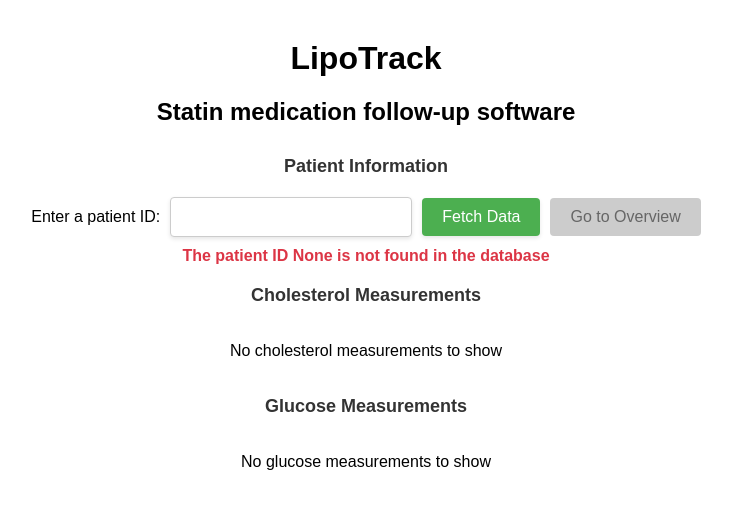
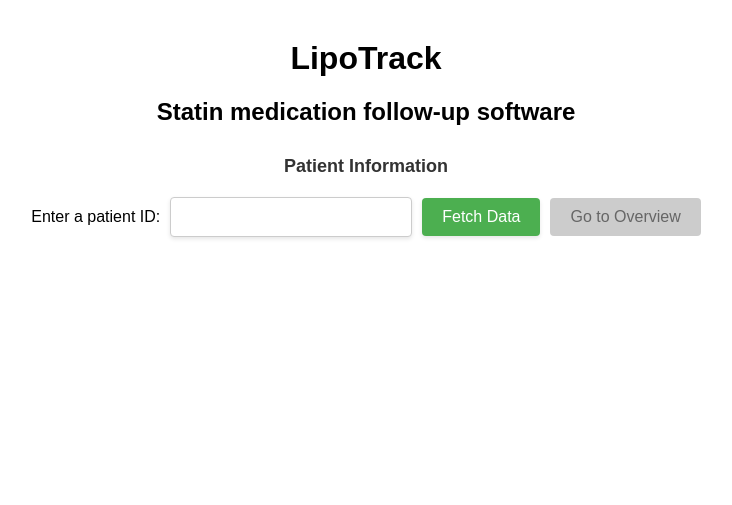
Before and after one commit to SteevenRBH/BBT.HTI.508-Health-Software-Development-Project, a Flask app: page /details/ in a window 1280 px wide. Shown: the top 505 px of the page, without its empty margins (274-1006 px from the left). Run offline with Flask 3, Linux system fonts and the light colour scheme; parts of the project's set-up code (start-up, migrations or seed data) failed here and were passed over.

Commit message:
Extensively refactored and teh details page

```diff
--- a/app.py
+++ b/app.py
@@ -155,8 +155,9 @@
 @app.route('/details/', methods=['GET'])
 def details():
     patient_id = request.args.get('patient_id', type=int)
+
     if not patient_id:
-        return render_template('details.html', patient_id=None, patient_not_found=True)
+        return render_template('details.html', patient_id=None, patient_not_found=False)
 
     patient_exists_flag, _ = patient_exists(fhir_data, patient_id)
 
--- a/templates/details.html
+++ b/templates/details.html
@@ -5,6 +5,7 @@
     <link rel="stylesheet" href="{{ url_for('static', filename='css/styles.css') }}">
 </head>
 <body>
+
 <h1>LipoTrack</h1>
 <h2>Statin medication follow-up software</h2>
 
@@ -61,6 +62,8 @@
             </div>
         {% endif %}
     </div>
+
+    {% if patient_info and not patient_not_found %}
 
         <div class="details-section">
             <h3>Cholesterol Measurements</h3>
@@ -160,6 +163,8 @@
             </div>
         </div>
 
+    {% endif %}
+
 </div>
 
 <script>
@@ -171,5 +176,6 @@
         }
     }
 </script>
+
 </body>
 </html>
```
Lines whose indentation alone changed are shown as unchanged.
